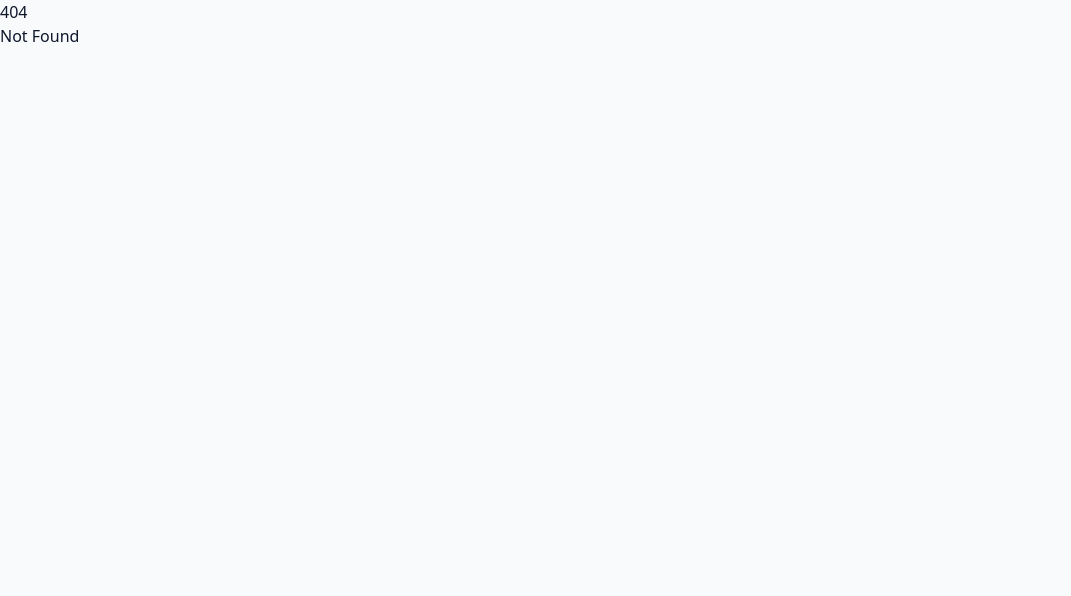
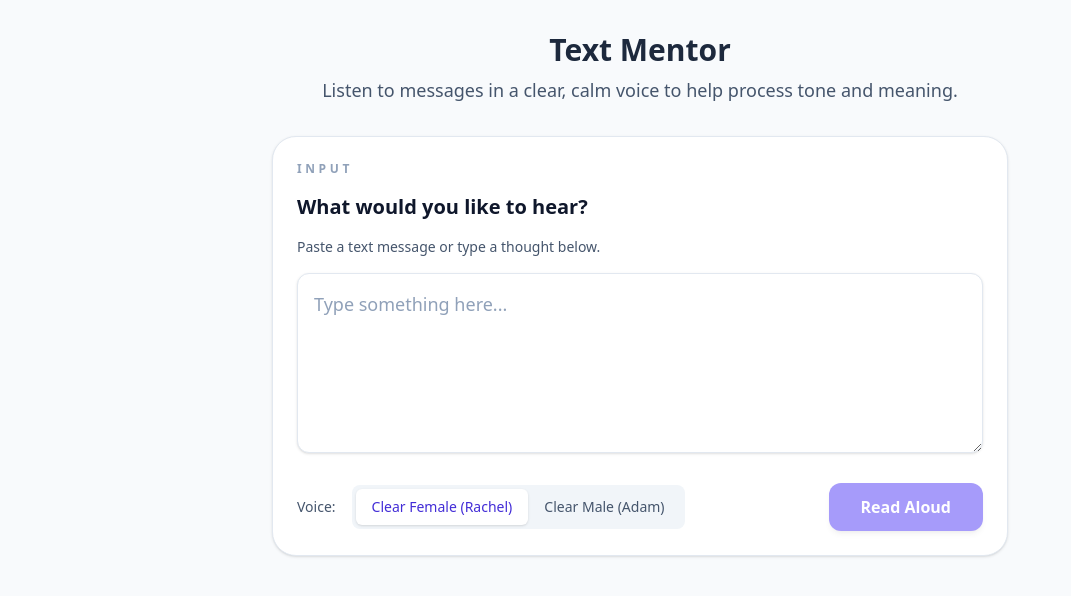
Before and after one commit to YvesDonato/Hackville2026, a SvelteKit app in the folder frontend/: page /textMentor in a window 1280 px wide. Before the commit this address had no page. Shown: the top 596 px of the page, without its empty margins (0-1071 px from the left). Built offline with nearby package versions, Linux system fonts and the light colour scheme; no server answers.

Commit message:
Added a text to speech feature

```diff
--- /dev/null
+++ b/frontend/src/lib/services/elevenLabs.ts
@@ -0,0 +1,53 @@
+export class ElevenLabsService {
+  private apiKey: string;
+  private baseUrl = "https://api.elevenlabs.io/v1";
+
+  // Standard stable voices
+  public static VOICES = {
+    FEMALE: "21m00Tcm4TlvDq8ikWAM", // Rachel
+    MALE: "pNInz6obpgDQGcFmaJgB",   // Adam
+  };
+
+  constructor(apiKey?: string) {
+    this.apiKey = apiKey || import.meta.env.VITE_ELEVENLABS_API_KEY || "";
+  }
+
+  setApiKey(key: string) {
+    this.apiKey = key;
+  }
+
+  hasApiKey(): boolean {
+    return !!this.apiKey;
+  }
+
+  async convertTextToSpeech(text: string, voiceId: string): Promise<Blob> {
+    if (!this.apiKey) {
+      throw new Error("Missing ElevenLabs API Key");
+    }
+
+    const response = await fetch(`${this.baseUrl}/text-to-speech/${voiceId}`, {
+      method: "POST",
+      headers: {
+        "Content-Type": "application/json",
+        "xi-api-key": this.apiKey,
+      },
+      body: JSON.stringify({
+        text,
+        model_id: "eleven_monolingual_v1",
+        voice_settings: {
+          stability: 0.5,
+          similarity_boost: 0.75,
+        },
+      }),
+    });
+
+    if (!response.ok) {
+      const errorData = await response.json().catch(() => ({}));
+      throw new Error(errorData.detail?.message || "Failed to convert text to speech");
+    }
+
+    return await response.blob();
+  }
+}
+
+export const elevenLabsService = new ElevenLabsService();
--- /dev/null
+++ b/frontend/src/routes/textMentor/+page.svelte
@@ -0,0 +1,171 @@
+<script lang="ts">
+	import { elevenLabsService, ElevenLabsService } from '$lib/services/elevenLabs';
+	import SectionCard from '$lib/components/SectionCard.svelte';
+
+	let text = $state('');
+	let selectedVoice = $state(ElevenLabsService.VOICES.FEMALE);
+	let isLoading = $state(false);
+	let error = $state('');
+	let audioUrl = $state<string | null>(null);
+	let userApiKey = $state('');
+	let showApiKeyInput = $state(!elevenLabsService.hasApiKey());
+
+	const voices = [
+		{ id: ElevenLabsService.VOICES.FEMALE, name: 'Clear Female (Rachel)' },
+		{ id: ElevenLabsService.VOICES.MALE, name: 'Clear Male (Adam)' }
+	];
+
+	function handleApiKeySubmit() {
+		if (userApiKey.trim()) {
+			elevenLabsService.setApiKey(userApiKey.trim());
+			showApiKeyInput = false;
+			error = '';
+		}
+	}
+
+	async function handleSpeak() {
+		if (!text.trim()) return;
+
+		isLoading = true;
+		error = '';
+		audioUrl = null;
+
+		try {
+			const blob = await elevenLabsService.convertTextToSpeech(text, selectedVoice);
+			audioUrl = URL.createObjectURL(blob);
+		} catch (e: any) {
+			console.error(e);
+			error = e.message || 'Something went wrong. Please check your API key and try again.';
+			if (error.includes('API Key')) {
+				showApiKeyInput = true;
+			}
+		} finally {
+			isLoading = false;
+		}
+	}
+</script>
+
+<div class="mx-auto max-w-3xl px-4 py-8">
+	<div class="mb-8 text-center">
+		<h1 class="text-3xl font-bold text-slate-800">Text Mentor</h1>
+		<p class="mt-2 text-lg text-slate-600">
+			Listen to messages in a clear, calm voice to help process tone and meaning.
+		</p>
+	</div>
+
+	{#if showApiKeyInput}
+		<div class="mb-8 rounded-2xl border border-indigo-100 bg-indigo-50 p-6">
+			<h2 class="mb-2 text-lg font-semibold text-slate-800">API Key Required</h2>
+			<p class="mb-4 text-slate-600">
+				To use the high-quality Neural Voices, please enter your ElevenLabs API Key.
+				This is stored only in your browser session.
+			</p>
+			<div class="flex gap-2">
+				<input
+					type="password"
+					bind:value={userApiKey}
+					placeholder="Enter xi-api-key..."
+					class="w-full rounded-lg border-slate-200 px-4 py-2 focus:border-indigo-500 focus:ring-indigo-500"
+				/>
+				<button
+					onclick={handleApiKeySubmit}
+					class="rounded-lg bg-indigo-600 px-6 py-2 font-semibold text-white transition hover:bg-indigo-700"
+				>
+					Save
+				</button>
+			</div>
+		</div>
+	{/if}
+
+	<SectionCard
+		eyebrow="Input"
+		title="What would you like to hear?"
+		description="Paste a text message or type a thought below."
+	>
+		<div class="space-y-6">
+			<textarea
+				bind:value={text}
+				placeholder="Type something here..."
+				rows="5"
+				class="w-full resize-y rounded-xl border border-slate-200 bg-white p-4 text-lg leading-relaxed text-slate-800 placeholder-slate-400 shadow-sm focus:border-indigo-500 focus:ring-indigo-500"
+			></textarea>
+
+			<div class="flex flex-col items-center justify-between gap-4 sm:flex-row">
+				<div class="flex items-center gap-4">
+					<span class="text-sm font-medium text-slate-600">Voice:</span>
+					<div class="flex rounded-lg bg-slate-100 p-1">
+						{#each voices as voice}
+							<button
+								class="rounded-md px-4 py-2 text-sm font-medium transition-all {selectedVoice ===
+								voice.id
+									? 'bg-white text-indigo-700 shadow-sm'
+									: 'text-slate-600 hover:text-slate-900'}"
+								onclick={() => (selectedVoice = voice.id)}
+							>
+								{voice.name}
+							</button>
+						{/each}
+					</div>
+				</div>
+
+				<button
+					onclick={handleSpeak}
+					disabled={isLoading || !text.trim()}
+					class="inline-flex items-center gap-2 rounded-xl bg-indigo-600 px-8 py-3 font-semibold text-white shadow-md transition hover:bg-indigo-700 disabled:cursor-not-allowed disabled:opacity-50"
+				>
+					{#if isLoading}
+						<svg
+							class="h-5 w-5 animate-spin"
+							xmlns="http://www.w3.org/2000/svg"
+							fill="none"
+							viewBox="0 0 24 24"
+						>
+							<circle
+								class="opacity-25"
+								cx="12"
+								cy="12"
+								r="10"
+								stroke="currentColor"
+								stroke-width="4"
+							></circle>
+							<path
+								class="opacity-75"
+								fill="currentColor"
+								d="M4 12a8 8 0 018-8V0C5.373 0 0 5.373 0 12h4zm2 5.291A7.962 7.962 0 014 12H0c0 3.042 1.135 5.824 3 7.938l3-2.647z"
+							></path>
+						</svg>
+						Generating...
+					{:else}
+						Read Aloud
+					{/if}
+				</button>
+			</div>
+
+			{#if error}
+				<div class="rounded-lg bg-red-50 p-4 text-center text-red-600">
+					{error}
+				</div>
+			{/if}
+
+			{#if audioUrl}
+				<div class="mt-6 rounded-xl border border-indigo-100 bg-indigo-50 p-6 text-center animate-fade-in">
+					<p class="mb-3 text-sm font-medium text-indigo-800">Audio Ready</p>
+					<audio controls autoplay src={audioUrl} class="w-full">
+						Your browser does not support the audio element.
+					</audio>
+				</div>
+			{/if}
+		</div>
+	</SectionCard>
+</div>
+
+<style>
+	/* Minimal fade animation */
+	@keyframes fade-in {
+		from { opacity: 0; transform: translateY(10px); }
+		to { opacity: 1; transform: translateY(0); }
+	}
+	.animate-fade-in {
+		animation: fade-in 0.3s ease-out forwards;
+	}
+</style>
```
Also changed, not shown: 1 other file (tests, documents, lock files or other folders).
